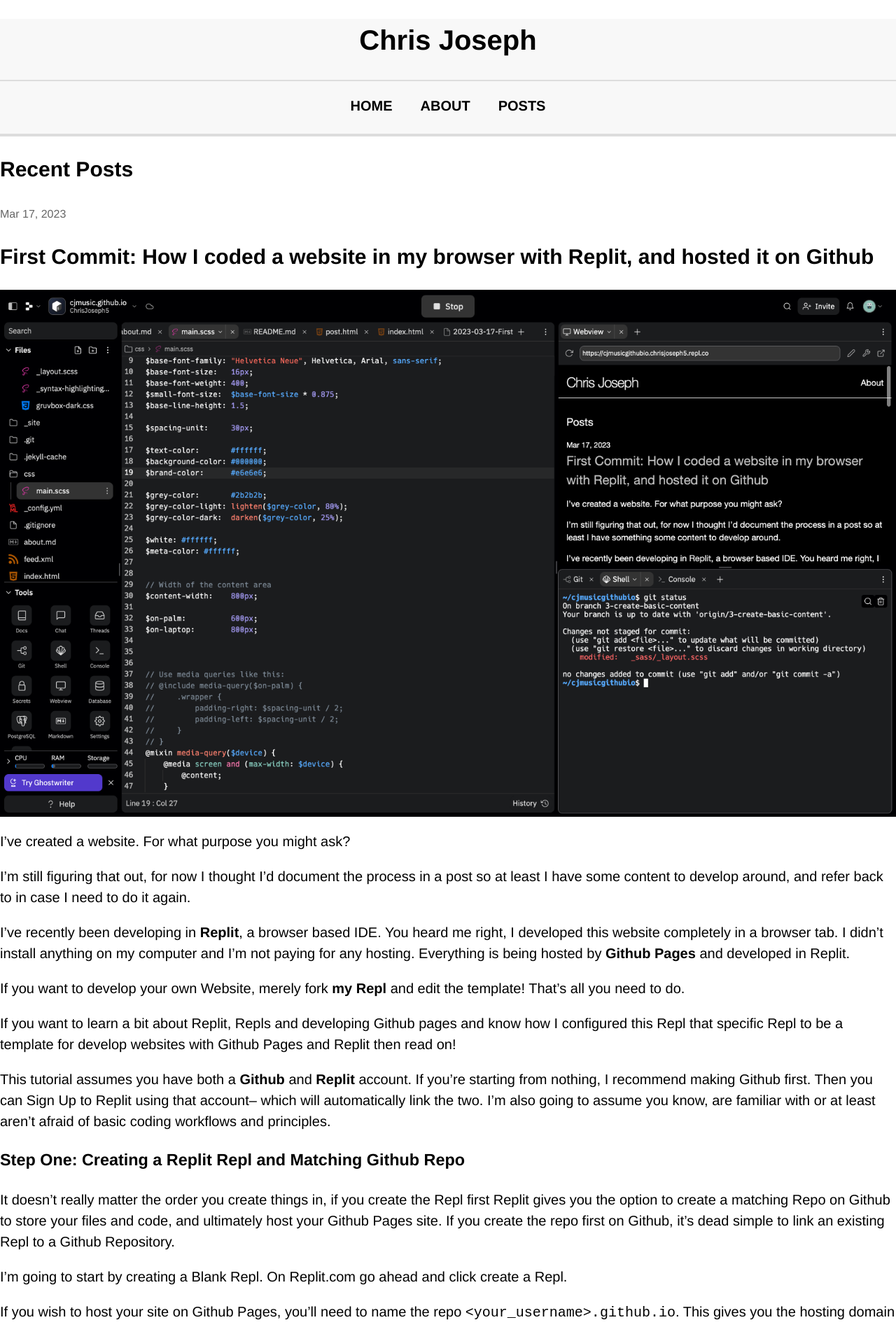
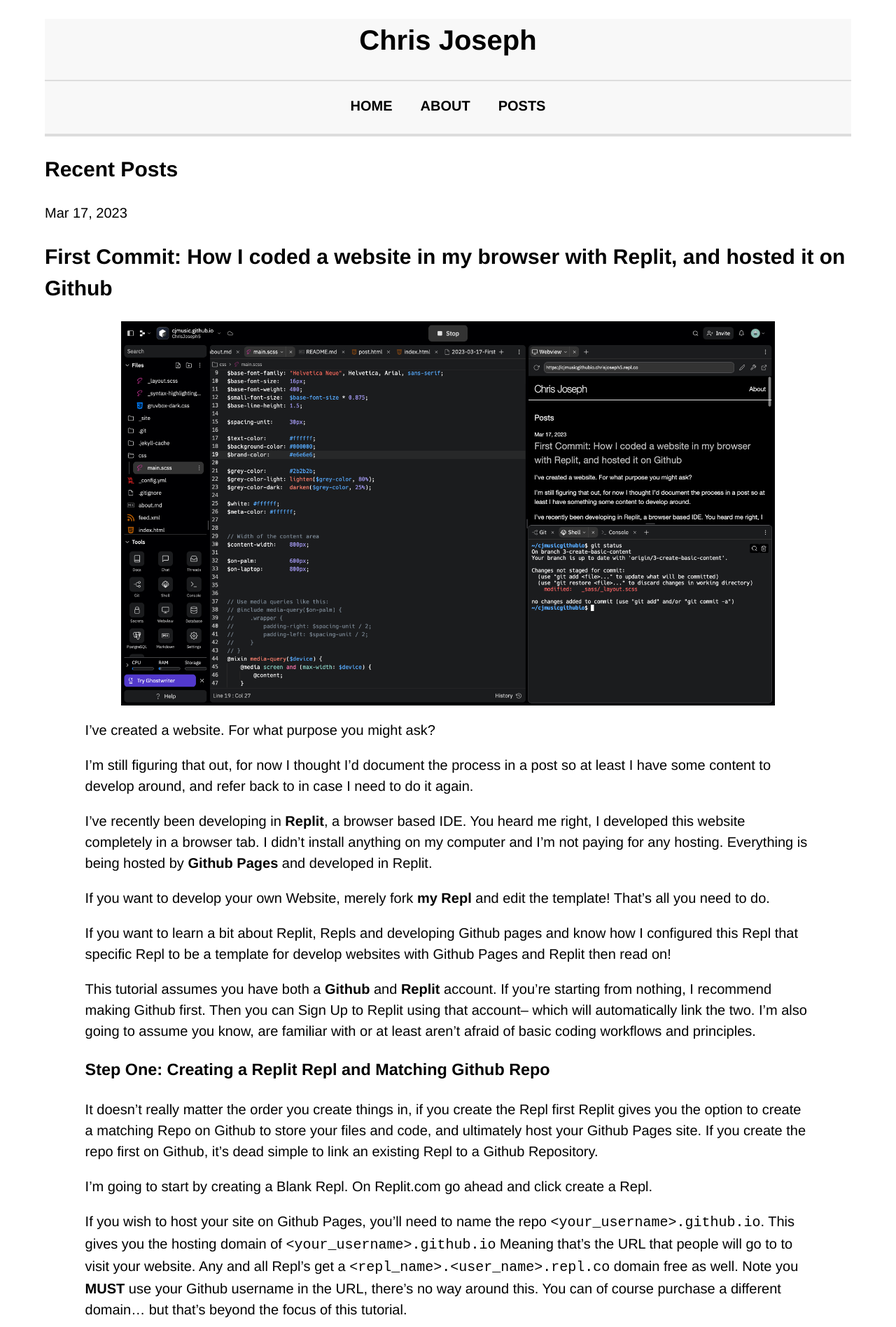
Before and after one commit to CJmusic/cjmusic.github.io, a Jekyll site: the page built from index.html, in a window 1280 px wide. Shown: the top 1896 px of the page at 70% size. Built offline with Jekyll 4.4.1, drawn with Linux system fonts in a browser that asks for light colours.

Commit message:
fixed post content not wrapping

```diff
--- a/css/main.css
+++ b/css/main.css
@@ -9,6 +9,8 @@
   margin: 0;
   padding: 0;
   text-align: left;
+  max-width: 90%;
+  margin: 0 auto;
 }
 
 header {
@@ -56,8 +58,7 @@
 }
 
 .footer-description, .post-meta {
-  font-size: 16px;
-  color: #666;
+  font-size: 16px
   margin-bottom: 10px;
 }
 
@@ -89,25 +90,30 @@
   margin-bottom: 20px;
   box-shadow: 0 2px 4px rgba(0, 0, 0, 0.1);
   overflow: hidden;
+  white-space: pre-wrap;      /* Wrap lines */
+  word-wrap: break-word;      /* Break long words */
+  overflow-x: auto;           /* Horizontal scroll if necessary */
 }
 
 .post-box:hover {
   transform: scale(1.02);
 }
 
+
 .post-content {
-  max-width: 100%;
+  max-width: 90%;
+  margin: 0 auto;
 }
 
 .post-content img {
-  max-width: 100%;
+  max-width: 90%;
   height: auto;
   display: block;
   margin: 0 auto;
 }
 
 .about-image {
-  max-width: 100%;     /* Ensures the image does not overflow its container */
+  max-width: 90%;     /* Ensures the image does not overflow its container */
   height: auto;        /* Maintains the aspect ratio */
   display: block;      /* Ensures the image behaves as a block element */
   margin: 20px auto;   /* Centers the image with margin */
@@ -124,7 +130,7 @@
   }
 
   header, nav, .site-footer, footer, .post-box {
-    background-color: #333;
+    background-color: #000;
     border-color: #444;
   }
 
```
